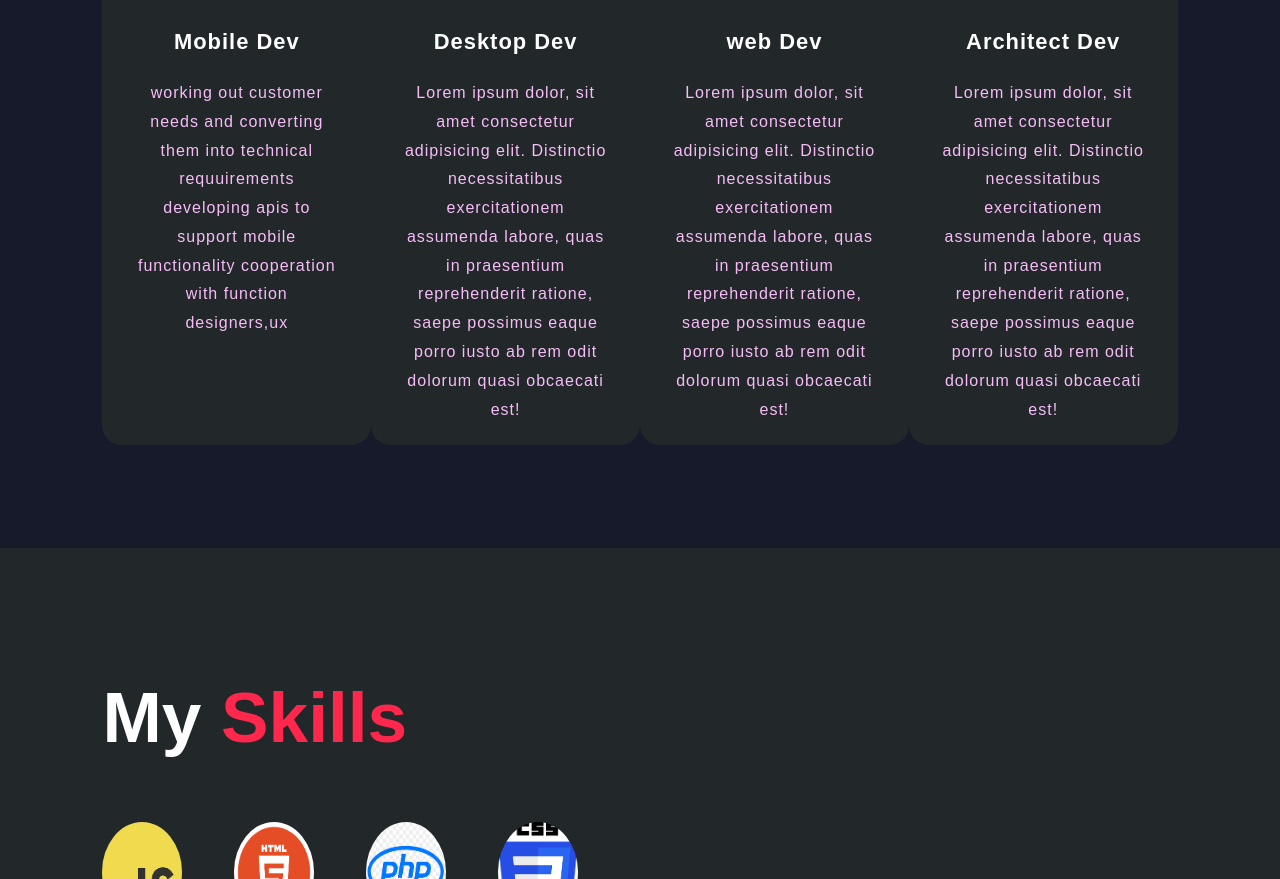
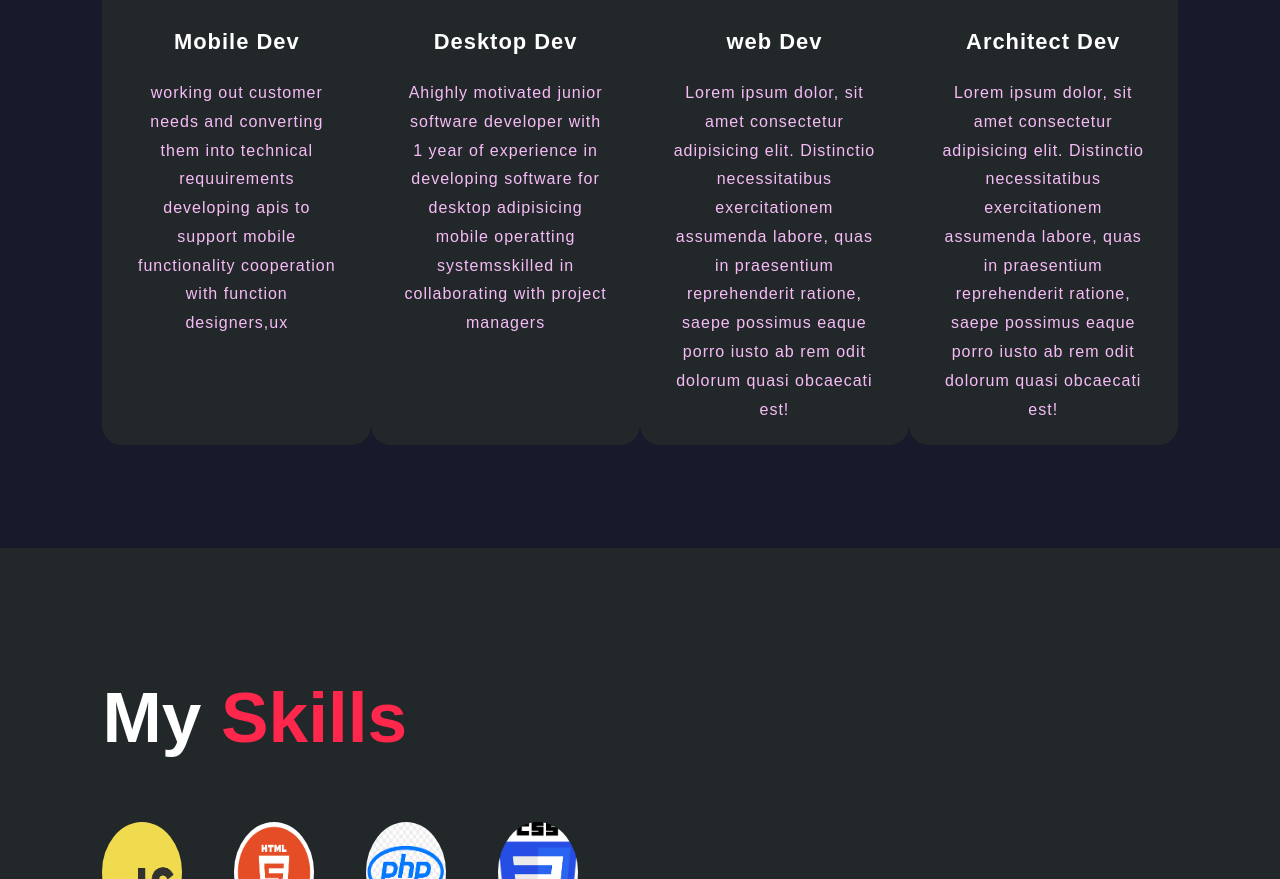
Before and after one commit to Wadmoustafa/template, a plain HTML site: page index.html in a window 1280 px wide. Shown: the part 1657-2536 px from the top of the page. Drawn offline with Linux system fonts and the light colour scheme.

Commit message:
Update index.html
Signed-off-by: Wadmoustafa <94550133+Wadmoustafa@users.noreply.github.com>

```diff
--- a/index.html
+++ b/index.html
@@ -76,7 +76,8 @@
             <img src="" alt="2">
             <h5>Desktop Dev</h5>
             <div class="par">
-                <p>Lorem ipsum dolor, sit amet consectetur adipisicing elit. Distinctio necessitatibus exercitationem assumenda labore, quas in praesentium reprehenderit ratione, saepe possimus eaque porro iusto ab rem odit dolorum quasi obcaecati est!</p>
+                <p> Ahighly motivated junior software developer with 1 year of experience in developing software for desktop adipisicing
+                mobile operatting systemsskilled in collaborating with project managers</p>
             </div>
         </div>
         <div class="card">
```
